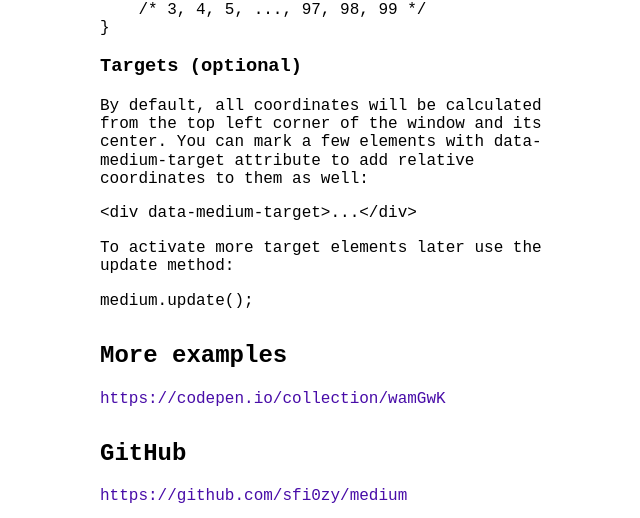
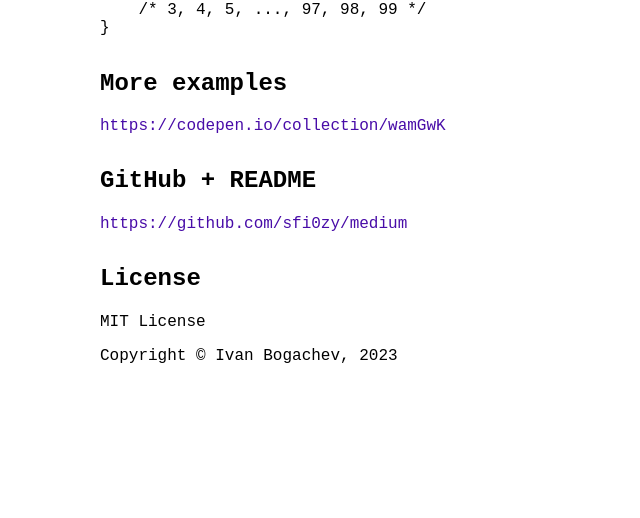
Before and after one commit to sfi0zy/medium, a website: page index.html in a window 1280 px wide. Shown: the part 2055-2573 px from the top of the page, without its empty margins (300-940 px from the left). Drawn offline with nearby package versions, Linux system fonts and the light colour scheme; a web font is replaced by a local one.

Commit message:
Remove optional instructions

```diff
--- a/index.html
+++ b/index.html
@@ -140,7 +140,7 @@
             <h2>NPM</h2>
             <code>npm install css.medium.js</code>
 
-            <h2>Usage</h2>
+            <h2>Basic usage</h2>
             <h3>JS:</h3>
             <code><pre>
 import Medium from 'css.medium.js';
@@ -174,19 +174,9 @@
             <h2>Live example</h2>
             <div id='target' data-medium-target>#target</div>
             <section id='out'></section>
-
-            <h3>Targets (optional)</h3>
-            <p>By default, all coordinates will be calculated from the top left corner of the window and its center. You can mark a few elements with data-medium-target attribute to add relative coordinates to them as well:</p>
-            <code><pre>
-&lt;div data-medium-target&gt;...&lt;/div&gt;
-</pre></code>
-            <p>To activate more target elements later use the update method:</p>
-            <code></pre>
-medium.update();
-</pre></code>
             <h2>More examples</h2>
             <a href='https://codepen.io/collection/wamGwK'>https://codepen.io/collection/wamGwK</a>
-            <h2>GitHub</h2>
+            <h2>GitHub + README</h2>
             <a href='https://github.com/sfi0zy/medium'>https://github.com/sfi0zy/medium</a>
             <h2>License</h2>
             <p>MIT License</p>
```
